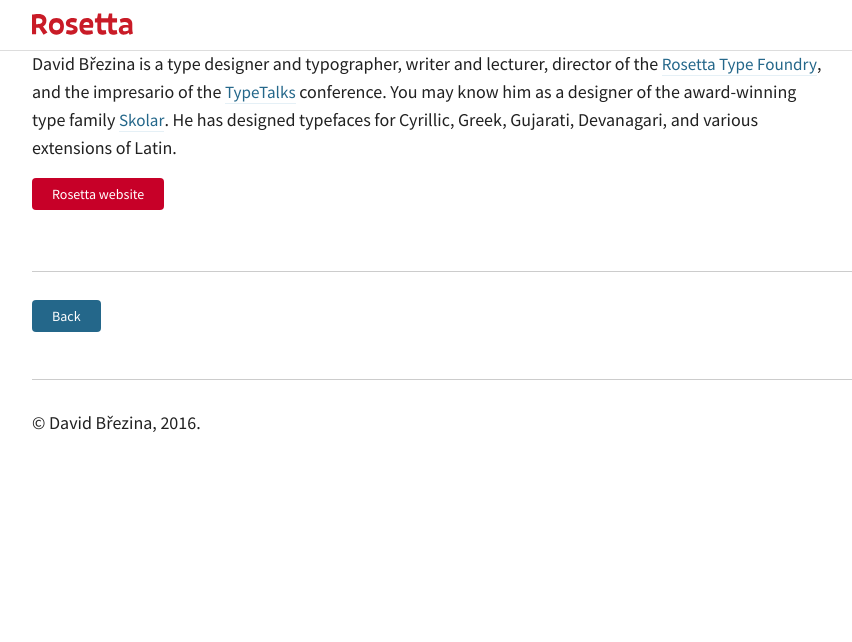
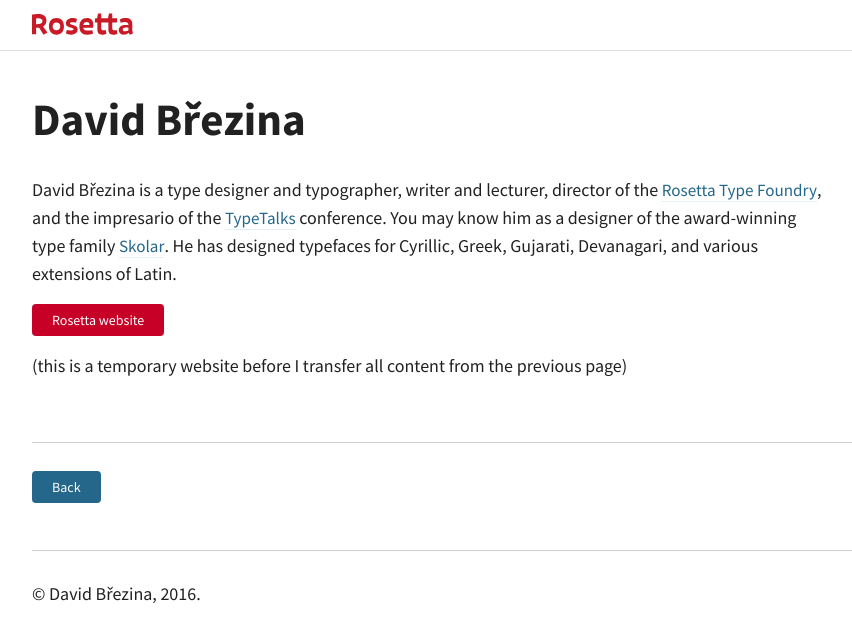
Before and after one commit to MrBrezina/mrbrezina.com, a Jekyll site: the page built from HOME.md, in a window 1280 px wide. Shown: the top 642 px of the page, without its empty margins (108-960 px from the left). Built offline with Jekyll 4.4.1, drawn with Linux system fonts in a browser that asks for light colours.

Commit message:
Updated homepage

```diff
--- a/HOME.md
+++ b/HOME.md
@@ -1,8 +1,12 @@
 ---
-layout: default
+layout: home
 permalink: /
 ---
+
+# David Březina
 
 David Březina is a type designer and typographer, writer and lecturer, director of the [Rosetta Type Foundry](http://rosettatype.com), and the impresario of the [TypeTalks](http://typetalks.org) conference. You may know him as a designer of the award-winning type family [Skolar](http://rosettatype.com/Skolar). He has designed typefaces for Cyrillic, Greek, Gujarati, Devanagari, and various extensions of Latin.
 
 [Rosetta website](http://rosettatype.com){:.primary}
+
+(this is a temporary website before I transfer all content from the previous page)
```
